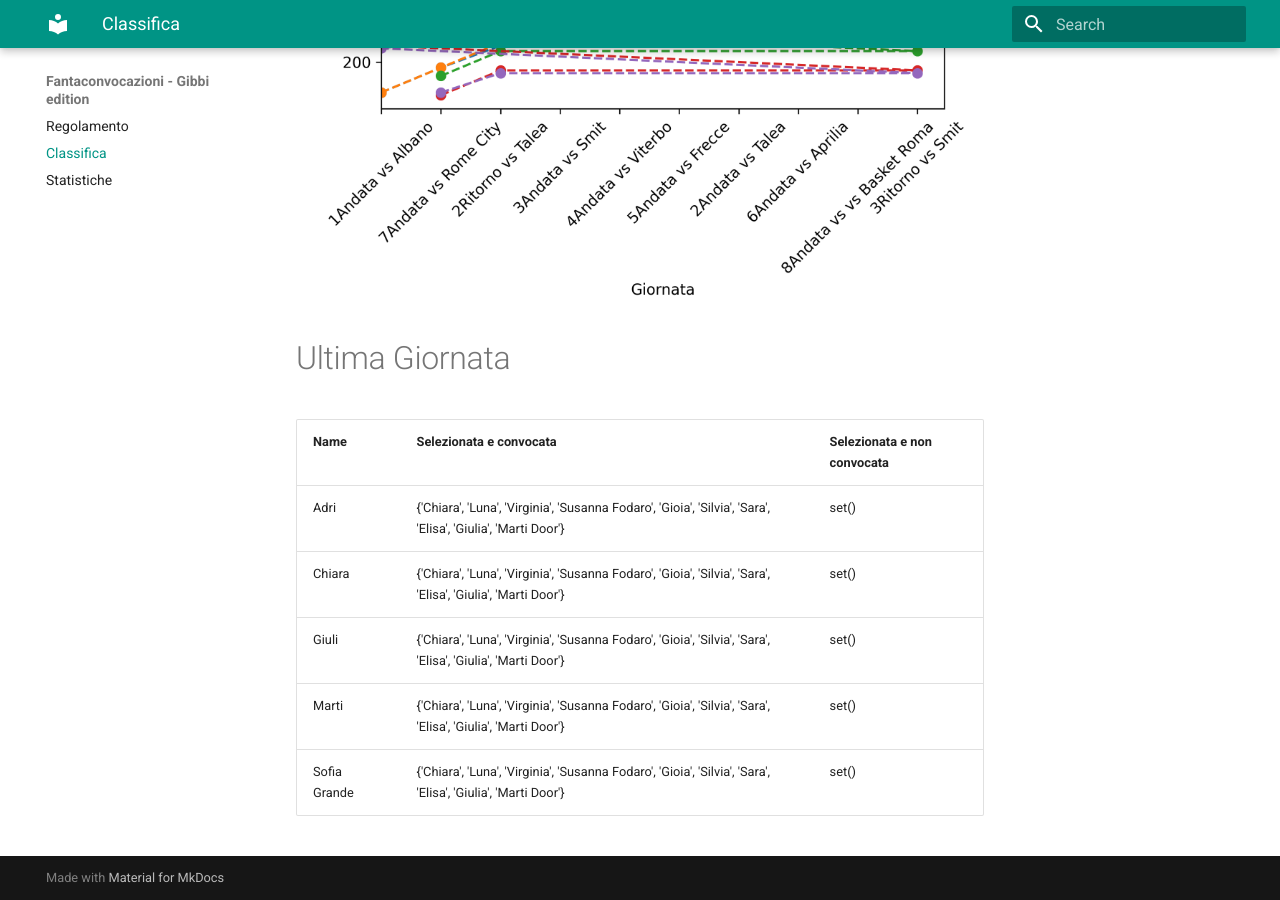
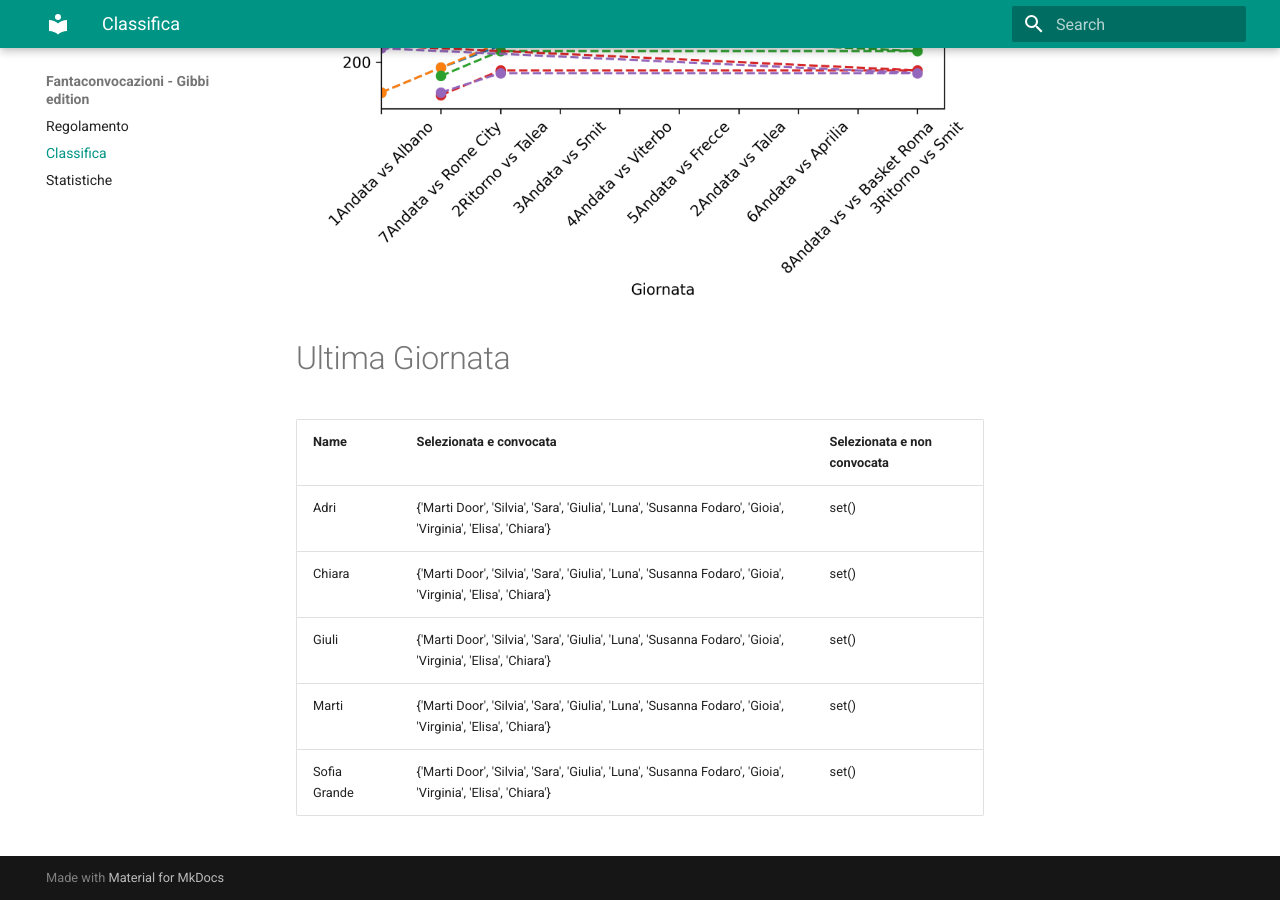
Before and after one commit to martinig94/fantagibbi, an MkDocs documentation site: the page built from docs/Classifica.md, in a window 1280 px wide and 900 px high, scrolled down 810 px. Built offline with MkDocs 1.6.1 and Material for MkDocs 9.7.7, drawn with Linux system fonts in a browser that asks for light colours.

Commit message:
Auto-update from main.py

```diff
--- a/docs/Classifica.md
+++ b/docs/Classifica.md
@@ -18,9 +18,9 @@
 <!-- START_TABLE CORRECT -->
 | Name         | Selezionata e convocata                                                                                      | Selezionata e non convocata   |
 |:-------------|:-------------------------------------------------------------------------------------------------------------|:------------------------------|
-| Adri         | {'Chiara', 'Luna', 'Virginia', 'Susanna Fodaro', 'Gioia', 'Silvia', 'Sara', 'Elisa', 'Giulia', 'Marti Door'} | set()                         |
-| Chiara       | {'Chiara', 'Luna', 'Virginia', 'Susanna Fodaro', 'Gioia', 'Silvia', 'Sara', 'Elisa', 'Giulia', 'Marti Door'} | set()                         |
-| Giuli        | {'Chiara', 'Luna', 'Virginia', 'Susanna Fodaro', 'Gioia', 'Silvia', 'Sara', 'Elisa', 'Giulia', 'Marti Door'} | set()                         |
-| Marti        | {'Chiara', 'Luna', 'Virginia', 'Susanna Fodaro', 'Gioia', 'Silvia', 'Sara', 'Elisa', 'Giulia', 'Marti Door'} | set()                         |
-| Sofia Grande | {'Chiara', 'Luna', 'Virginia', 'Susanna Fodaro', 'Gioia', 'Silvia', 'Sara', 'Elisa', 'Giulia', 'Marti Door'} | set()                         |
+| Adri         | {'Marti Door', 'Silvia', 'Sara', 'Giulia', 'Luna', 'Susanna Fodaro', 'Gioia', 'Virginia', 'Elisa', 'Chiara'} | set()                         |
+| Chiara       | {'Marti Door', 'Silvia', 'Sara', 'Giulia', 'Luna', 'Susanna Fodaro', 'Gioia', 'Virginia', 'Elisa', 'Chiara'} | set()                         |
+| Giuli        | {'Marti Door', 'Silvia', 'Sara', 'Giulia', 'Luna', 'Susanna Fodaro', 'Gioia', 'Virginia', 'Elisa', 'Chiara'} | set()                         |
+| Marti        | {'Marti Door', 'Silvia', 'Sara', 'Giulia', 'Luna', 'Susanna Fodaro', 'Gioia', 'Virginia', 'Elisa', 'Chiara'} | set()                         |
+| Sofia Grande | {'Marti Door', 'Silvia', 'Sara', 'Giulia', 'Luna', 'Susanna Fodaro', 'Gioia', 'Virginia', 'Elisa', 'Chiara'} | set()                         |
 <!-- END_TABLE CORRECT -->
```
